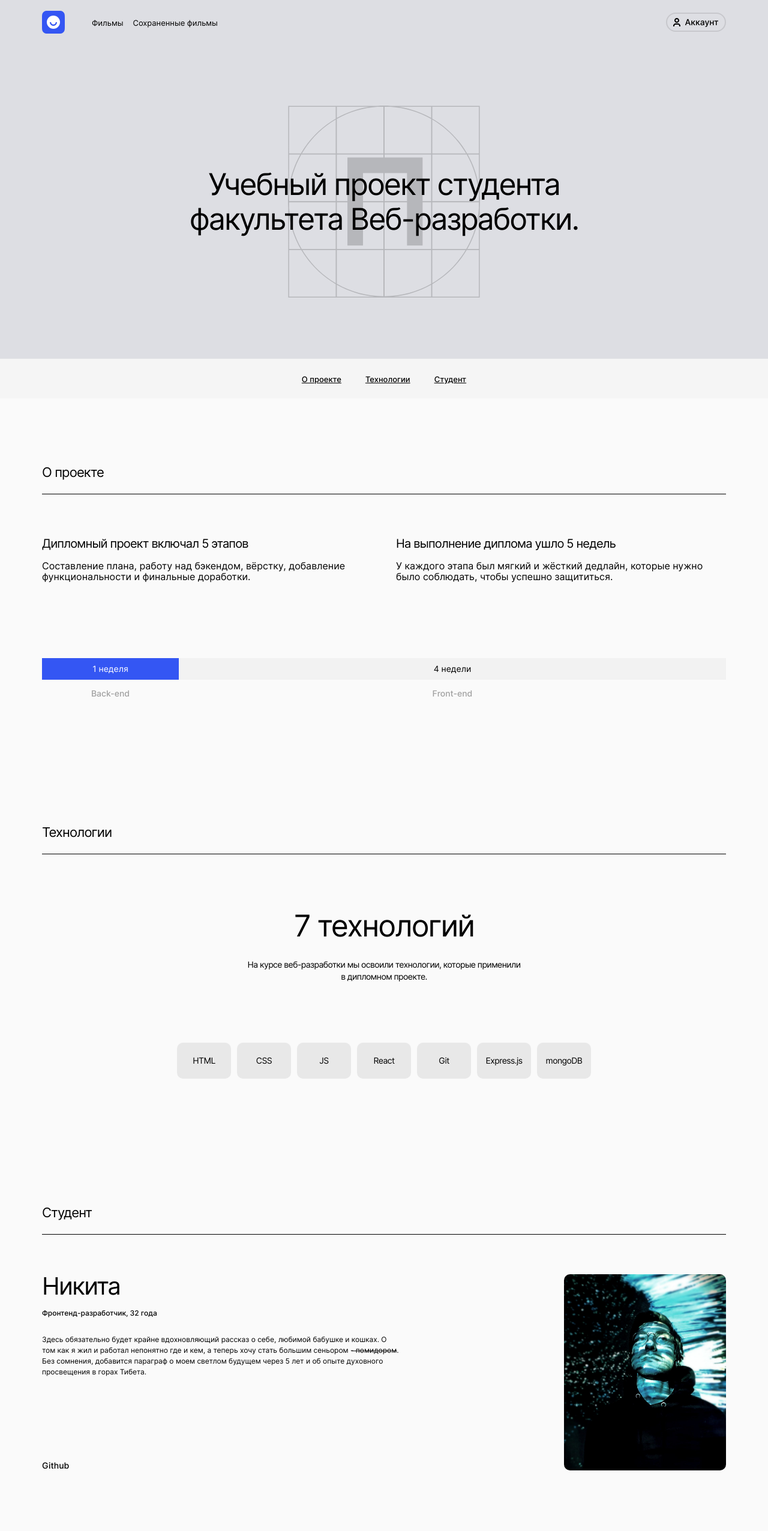
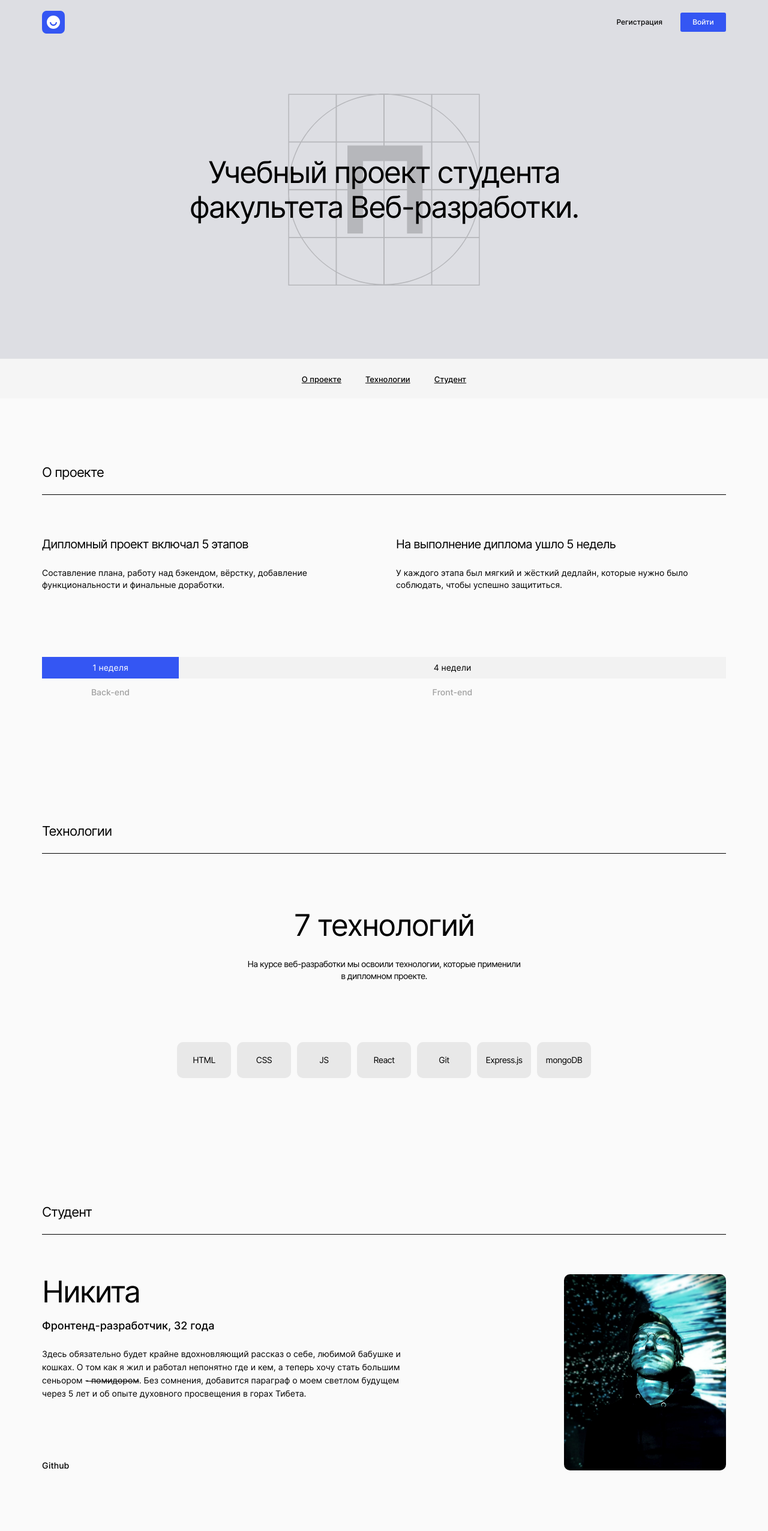
Before and after one commit to OrtiesPN/movies-explorer-frontend_OLD, a React (Create React App) app in the folder movies-explorer/: page / in a window 1280 px wide. Shown: the top 2552 px of the page at 60% size. Built offline with nearby package versions, Linux system fonts and the light colour scheme.

Commit message:
dev/ feat: do Landing all res/pp

```diff
--- a/movies-explorer/src/components/AboutProject/AboutProject.css
+++ b/movies-explorer/src/components/AboutProject/AboutProject.css
@@ -2,15 +2,9 @@
     padding: 110px 70px;
 }
 
-/* .project__wrapper {
-    display: flex;
-    flex-direction: column;
-    align-items: center;
-} */
-
 .project__about-title {
     margin: 0;
-    padding-bottom: 23px;
+    padding-bottom: 24px;
     color: #000;
     font-size: 22px;
     font-style: normal;
@@ -43,7 +37,7 @@
     letter-spacing: -0.8px;
 }
 
-.project__spec_about {
+.project__spec-about {
     margin: 26px 0 0 0;
     font-size: 14px;
     font-style: normal;
@@ -128,7 +122,7 @@
 
 @media screen and (max-width: 440px) {
     .project {
-        padding: 70px 18px;
+        padding: 71px 18px 70px;
     }
 
     .project__about-title {
@@ -149,6 +143,7 @@
 
     .project__spec-title {
         font-size: 18px;
+        line-height: 22px;
         letter-spacing: -0.72px;
     }
 
@@ -156,6 +151,15 @@
         margin-top: 16px;
         font-size: 11px;
         line-height: 16px;
+    }
+
+    .project__timebar {
+        display: grid;
+        grid-template-columns: repeat(5, 1fr);
+        grid-template-rows: 36px 24px;
+        grid-template-areas:
+        "week1 week1 week4 week4 week4"
+        "backend backend frontend frontend frontend";
     }
 
     .project_timecell_week1 {
--- a/movies-explorer/src/components/App/App.js
+++ b/movies-explorer/src/components/App/App.js
@@ -16,7 +16,7 @@ import Footer from '../Footer/Footer';
 
 function App() {
   const [currentUser, setCurrentUser] = useState({});
-  const [loggedIn, setLoggedIn] = useState(true);
+  const [loggedIn, setLoggedIn] = useState(false);
 
   const [isBurgerClicked, setIsBurgerClicked] = useState(false);
 
--- a/movies-explorer/src/components/NavTab/NavTab.css
+++ b/movies-explorer/src/components/NavTab/NavTab.css
@@ -1,5 +1,6 @@
 .navtab {
-    height: 66px;
+    padding: 24px 0 24px 0;
+    max-height: 66px;
     background: #F5F5F5;
     display: flex;
     justify-content: center;
@@ -20,7 +21,7 @@
     font-size: 13px;
     font-style: normal;
     font-weight: 500;
-    line-height: 16px; /* 123.077% */
+    line-height: 16px;
     text-decoration-line: underline;
     transition: opacity .4s ease;
 }
@@ -30,6 +31,18 @@
 }
 
 @media screen and (max-width: 320px) {
+    .navtab {
+        padding: 25px 0 25px 0;
+    }
+
+    .navtab__list {
+        gap: 24px;
+    }
+
+    .navtab__item {
+        line-height: 0;
+    }
+
     .navtab__anchorlink {
         font-size: 11px;
     }
--- a/movies-explorer/src/components/NavTab/NavTab.js
+++ b/movies-explorer/src/components/NavTab/NavTab.js
@@ -5,13 +5,13 @@ export default function NavTab() {
         <section className="navtab">
             <nav>
                 <ul className="navtab__list">
-                    <li>
+                    <li className="navtab__item">
                         <a className="navtab__anchorlink" href="#about">О проекте</a>
                     </li>
-                    <li>
+                    <li className="navtab__item">
                         <a className="navtab__anchorlink" href="#techs">Технологии</a>
                     </li>
-                    <li>
+                    <li className="navtab__item">
                         <a className="navtab__anchorlink" href="#student">Студент</a>
                     </li>
                 </ul>
--- a/movies-explorer/src/components/Navigation/Navigation.css
+++ b/movies-explorer/src/components/Navigation/Navigation.css
@@ -49,10 +49,10 @@
 }
 
 .navigation__item {
-
+    line-height: 0;
 }
 
-.navigation__item:last-child {
+.navigation__item_logged:last-child {
     margin-left: auto;
 }
 
--- a/movies-explorer/src/components/Navigation/Navigation.js
+++ b/movies-explorer/src/components/Navigation/Navigation.js
@@ -16,8 +16,12 @@ export default function Navigation({ isLoggedIn, isBurgerClicked, onClickBurger,
             (
                 <nav className="navigation">
                     <ul className="navigation__list">
-                        <li><Link to="/signup" className="navigation__link navigation__link_guest">Регистрация</Link></li>
-                        <li>
+                        <li className="navigation__item">
+                            <Link to="/signup" className="navigation__link navigation__link_guest">
+                                Регистрация
+                            </Link>
+                        </li>
+                        <li className="navigation__item">
                             <Link to="/signin" className="navigation__link navigation__link_guest">
                                 <Button type="signinHeader"/>
                             </Link>
@@ -71,17 +75,17 @@ export default function Navigation({ isLoggedIn, isBurgerClicked, onClickBurger,
                 ) : (
                     <nav className="navigation">
                         <ul className="navigation__list navigation__list_user_desktop">
-                            <li className="navigation__item">
+                            <li className="navigation__item navigation__item_logged">
                                 <NavLink to="/movies" className={({ isActive }) => isActive ? `navigation__link navigation__link_logged ${activeLink}` : "navigation__link navigation__link_logged"}>
                                     Фильмы
                                 </NavLink>
                             </li>
-                            <li className="navigation__item">
+                            <li className="navigation__item navigation__item_logged">
                                 <NavLink to="/saved-movies" className={({ isActive }) => isActive ? `navigation__link navigation__link_logged ${activeLink}` : "navigation__link navigation__link_logged"}>
                                     Сохраненные фильмы
                                 </NavLink>
                             </li>
-                            <li className="navigation__item">
+                            <li className="navigation__item navigation__item_logged">
                                 <NavLink to="/profile" className="navigation__link" >
                                     <Button type="accountHeader" />
                                 </NavLink>
--- a/movies-explorer/src/components/Portfolio/Portfolio.css
+++ b/movies-explorer/src/components/Portfolio/Portfolio.css
@@ -1,10 +1,10 @@
 .portfolio {
-    padding: 110px 70px 125px;
+    padding: 110px 70px 115px;
 }
 
 .portfolio__title {
     margin: 0;
-    padding-bottom: 23px;
+    padding-bottom: 24px;
     color: #000;
     font-size: 22px;
     font-style: normal;
@@ -29,29 +29,29 @@
 
 .portfolio__name {
     margin: 0;
-    font-size: 40px;
+    font-size: 50px;
     font-style: normal;
     font-weight: 400;
-    line-height: 40px;
-    letter-spacing: -1.6px;
+    line-height: 58px;
+    letter-spacing: -2px;
 }
 
 .portfolio__summary {
-    margin: 16px 0 0 0;
+    margin: 18px 0 0 0;
     font-feature-settings: 'clig' off, 'liga' off;
-    font-size: 12px;
+    font-size: 18px;
     font-style: normal;
     font-weight: 500;
-    line-height: 18px;
+    line-height: 20px;
 }
 
 .portfolio__about {
     margin: 26px 0 0 0;
     font-feature-settings: 'clig' off, 'liga' off;
-    font-size: 12px;
+    font-size: 14px;
     font-style: normal;
     font-weight: 400;
-    line-height: 18px;
+    line-height: 22px;
 }
 
 .portfolio__link {
@@ -67,7 +67,7 @@
 
 .portfolio__link_git {
     margin-top: auto;
-    padding-top: 10px;
+    padding-top: 10px;      /*отступ при переполнении текстового блока */
     vertical-align: bottom;
     font-size: 14px;
     font-weight: 500;
@@ -97,7 +97,7 @@
 }
 
 .portfolio__projects {
-    margin: 100px 0 0 0;
+    margin: 101px 0 0 0;
     color: #A0A0A0;
     font-feature-settings: 'clig' off, 'liga' off;
     font-size: 18px;
@@ -117,21 +117,42 @@
 
 .portfolio__item {
     width: 100%;
-    padding-bottom: 19px;
+    padding-bottom: 9px;
     border-bottom: 1px solid #E8E8E8;
+}
+
+.portfolio__item:last-of-type {
+    padding-bottom: 0;
+    border-bottom: none;
 }
 
 @media screen and (max-width: 768px){
     .portfolio {
-        padding: 90px 50px;
+        padding: 90px 50px 80px;
     }
 
     .portfolio__textblock {
         max-width: 364px;
     }
 
+    .portfolio__name {
+        font-size: 40px;
+        line-height: 40px; /* 100% */
+        letter-spacing: -1.6px;
+    }
+
+    .portfolio__summary {
+        margin-top: 16px;
+        font-size: 12px;
+        font-weight: 500;
+        line-height: 18px;
+    }
+
     .portfolio__about {
         margin-top: 20px;
+        font-size: 12px;
+        font-weight: 400;
+        line-height: 18px;
     }
 
     .portfolio__photo {
@@ -175,9 +196,9 @@
     }
 
     .portfolio__title {
-        margin-top: 28px;
         font-size: 18px;
         letter-spacing: -0.72px;
+        padding-bottom: 28px;
     }
 
     .portfolio__article {
@@ -186,6 +207,7 @@
 
     .portfolio__name {
         font-size: 30px;
+        line-height: normal;
         letter-spacing: -1.2px;
     }
 
@@ -211,6 +233,10 @@
         margin-top: 40px;
     }
 
+    .portfolio__item {
+        padding-bottom: 19px;
+    }
+
     .portfolio__link_project {
         font-size: 18px;
         line-height: 28px;
--- a/movies-explorer/src/components/Promo/Promo.css
+++ b/movies-explorer/src/components/Promo/Promo.css
@@ -3,14 +3,14 @@
     background: #DDDEE3;
     background-image: url(../../images/pic__COLOR_landing-logo.svg);
     background-size: 320px 320px;
-    background-position: center;
+    background-position: 50% 82px;
     background-repeat: no-repeat;
     display: flex;
     justify-content: center;
-    align-items: center;
 }
 
 .promo__title {
+    margin: 184px 0 0;
     max-width: 730px;
     color: #000;
     text-align: center;
@@ -24,6 +24,11 @@
 @media screen and (max-width: 768px) {
     .promo {
         height: 784px;
+        background-position: 50% 224px;
+    }
+
+    .promo__title {
+        margin-top: 326px;
     }
 }
 
@@ -31,8 +36,10 @@
     .promo {
         height: 570px;
         background-size: 248px 248px;
+        background-position: 50% 142px;
     }
     .promo__title{
+        margin-top: 207px;
         font-size: 31px;
         line-height: 39px;
         letter-spacing: -1.24px;
--- a/movies-explorer/src/components/Techs/Techs.css
+++ b/movies-explorer/src/components/Techs/Techs.css
@@ -2,15 +2,9 @@
     padding: 100px 70px;
 }
 
-/* .techs__wrapper {
-    display: flex;
-    flex-direction: column;
-    align-items: center;
-} */
-
 .techs__title {
     margin: 0;
-    padding-bottom: 23px;
+    padding-bottom: 24px;
     color: #000;
     font-size: 22px;
     font-style: normal;
@@ -112,6 +106,7 @@
     .techs__motto {
         margin-top: 60px;
         font-size: 30px;
+        line-height: normal;
         letter-spacing: -1.2px;
 
     }
```
Also changed, not shown: movies-explorer/src/components/Footer/Footer.css (+9 -3 lines).
